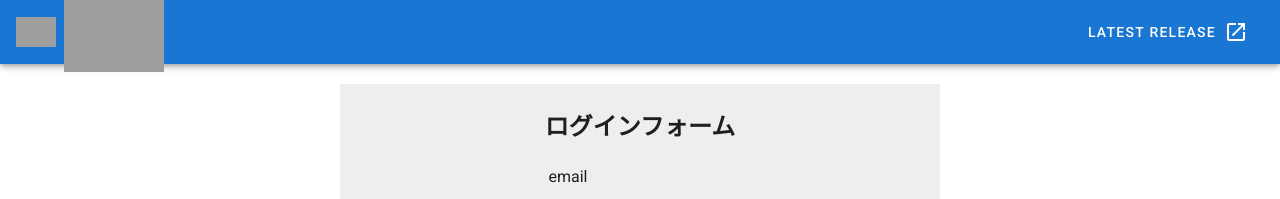
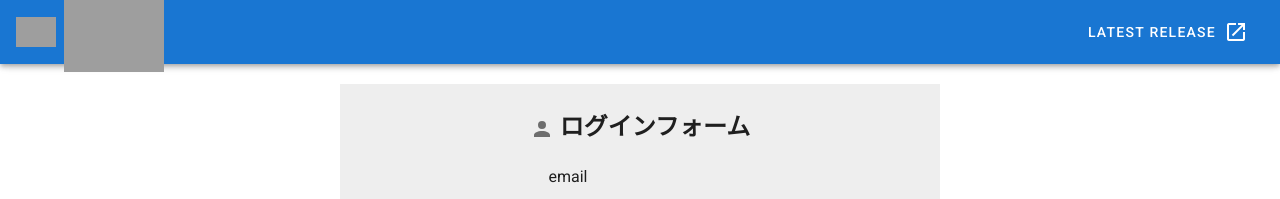
Before and after one commit to itsuki-n22/vuetify-ts-sample, a Vue app: page /login in a window 1280 px wide. Shown: the top 199 px of the page. Built offline with nearby package versions, Linux system fonts and the light colour scheme; grey boxes are pictures that could not be loaded.

Commit message:
MDI アイコンを使用できるようにした（Vuetify をつかって）

```diff
--- a/package.json
+++ b/package.json
@@ -10,6 +10,7 @@
     "lint": "vue-cli-service lint"
   },
   "dependencies": {
+    "@mdi/js": "^5.9.55",
     "core-js": "^3.6.5",
     "register-service-worker": "^1.7.1",
     "vue": "^2.6.11",
@@ -18,6 +19,7 @@
     "vuex": "^3.4.0"
   },
   "devDependencies": {
+    "@mdi/font": "^5.9.55",
     "@types/chai": "^4.2.11",
     "@types/mocha": "^5.2.4",
     "@typescript-eslint/eslint-plugin": "^4.18.0",
--- a/src/components/templates/KbnLoginView.vue
+++ b/src/components/templates/KbnLoginView.vue
@@ -1,15 +1,21 @@
 <template>
   <div class="login-view mt-5">
-    <h2> ログインフォーム </h2>
+    <h2><v-icon>{{ this.accountIcon }}</v-icon> ログインフォーム </h2>
     <KbnLoginForm :onlogin="handleLogin" />
   </div>
 </template>
 
 <script>
+import { mdiAccount } from '@mdi/js'
 import KbnLoginForm from '@/components/molecules/KbnLoginForm.vue'
 
 export default {
   name: 'KbnLoginView',
+
+  data: () => ({
+    accountIcon: mdiAccount
+  }),
+
   components: {
     KbnLoginForm
   },
--- a/src/plugins/vuetify.ts
+++ b/src/plugins/vuetify.ts
@@ -3,4 +3,8 @@ import Vuetify from "vuetify/lib/framework";
 
 Vue.use(Vuetify);
 
-export default new Vuetify({});
+export default new Vuetify({
+  icons: {
+    iconfont: 'mdiSvg'
+  }
+});
```
Also changed, not shown: 1 other file (tests, documents, lock files or other folders).
